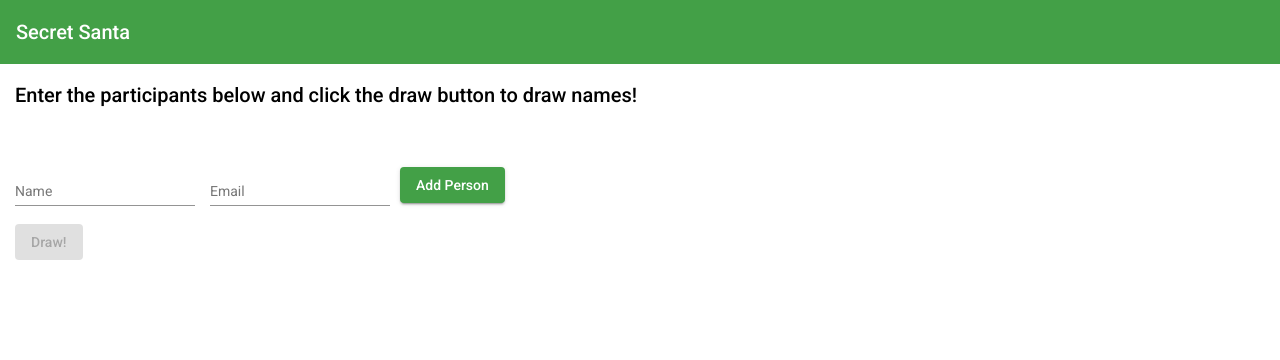
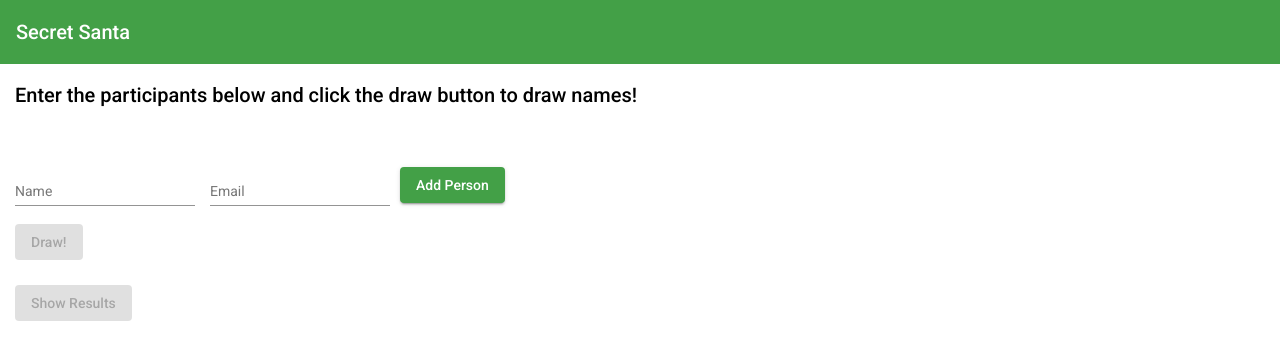
Before and after one commit to MeesterMarcus/secret-santa, an Angular app: page / in a window 1280 px wide. Shown: the top 360 px of the page. Built offline with nearby package versions, Linux system fonts and the light colour scheme.

Commit message:
new build, adding show /hide results

```diff
--- a/src/app/name-draw/name-draw.component.html
+++ b/src/app/name-draw/name-draw.component.html
@@ -33,8 +33,12 @@
     <button mat-raised-button color="accent" type="button" (click)="drawNames()" [disabled]="isUneven">Draw!</button>
   </div>
 
+  <div fxLayout="row" style="margin-top:25px;">
+    <button mat-raised-button color="primary" [disabled]="!pairs || pairs.length === 0" type="button" (click)="showResults()">{{resultButtonText}}</button>
+  </div>
+
   <div fxLayout="row" style="margin-top: 15px;">
-    <div *ngIf="pairs">
+    <div *ngIf="pairs && !resultsHidden">
       <mat-card style="margin-top:5px;" *ngFor="let pair of pairs">
         <b>{{pair.p1.name}}</b> is assigned <b>{{pair.p2.name}}</b>
       </mat-card>
--- a/src/app/name-draw/name-draw.component.ts
+++ b/src/app/name-draw/name-draw.component.ts
@@ -14,6 +14,8 @@ export class NameDrawComponent implements OnInit {
   persons: any[] = [];
   pairs: any[] = [];
   isUneven = true;
+  resultsHidden = true;
+  resultButtonText = 'Show Results';
 
   constructor() {
   }
@@ -41,9 +43,19 @@ export class NameDrawComponent implements OnInit {
       pair.p2 = this.persons[i - 1];
       this.pairs.push(pair);
     }
-    this.sendEmails();
   }
 
+  showResults() {
+    if (this.resultsHidden) {
+      this.resultsHidden = false;
+      this.resultButtonText = 'Hide results';
+    } else {
+      this.resultsHidden = true;
+      this.resultButtonText = 'Show Results';
+    }
+  }
+
+  // Todo: [EXPERIMENTAL] use an API instead
   sendEmails() {
     this.pairs.forEach(pair => {
       this.sendMail(pair.p1.email, pair.p2.name);
@@ -51,12 +63,11 @@ export class NameDrawComponent implements OnInit {
     });
   }
 
-  // Todo: create an API for this to hide pw
   sendMail(to, assignment) {
     Email.send({
       Host: 'smtp.elasticemail.com',
       Username: 'info@lorenzanadesigns.com',
-      Password: '26AC4D40430CBCA6DCA773E974E40B357EFA',
+      Password: '',
       To: to,
       From: 'info@lorenzanadesigns.com',
       Subject: 'Secret Santa',
```
Also changed, not shown: 7 other files (tests, documents, lock files or other folders).
